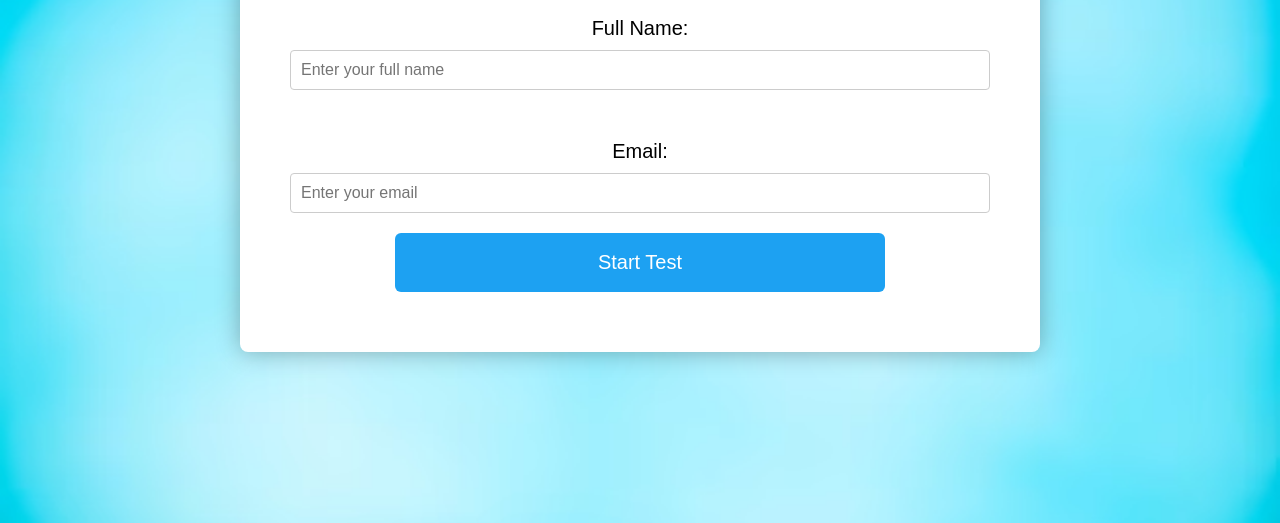
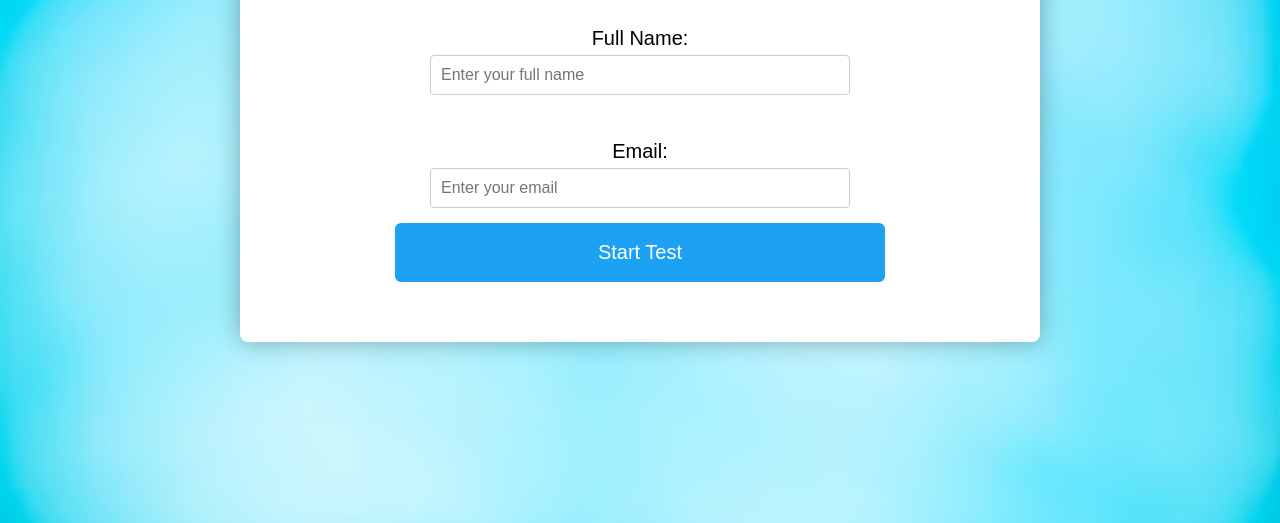
Before and after one commit to AliJob/ali.progm, a plain HTML site: page index.html in a window 1280 px wide. Shown: the part 297-820 px from the top of the page. Drawn offline with Linux system fonts and the light colour scheme.

Commit message:
Update styles.css

```diff
--- a/styles.css
+++ b/styles.css
@@ -34,9 +34,9 @@ h2 {
 }
 
 input {
-    width: 100%; /* Поля ввода занимают всю ширину контейнера */
+    width: 60%; /* Поля ввода занимают всю ширину контейнера */
     padding: 10px;
-    margin: 10px 0; /* Добавляем отступы между полями ввода */
+    margin: 5px 0; /* Добавляем отступы между полями ввода */
     font-size: 16px;
     border: 1px solid #ccc;
     border-radius: 4px;
```
